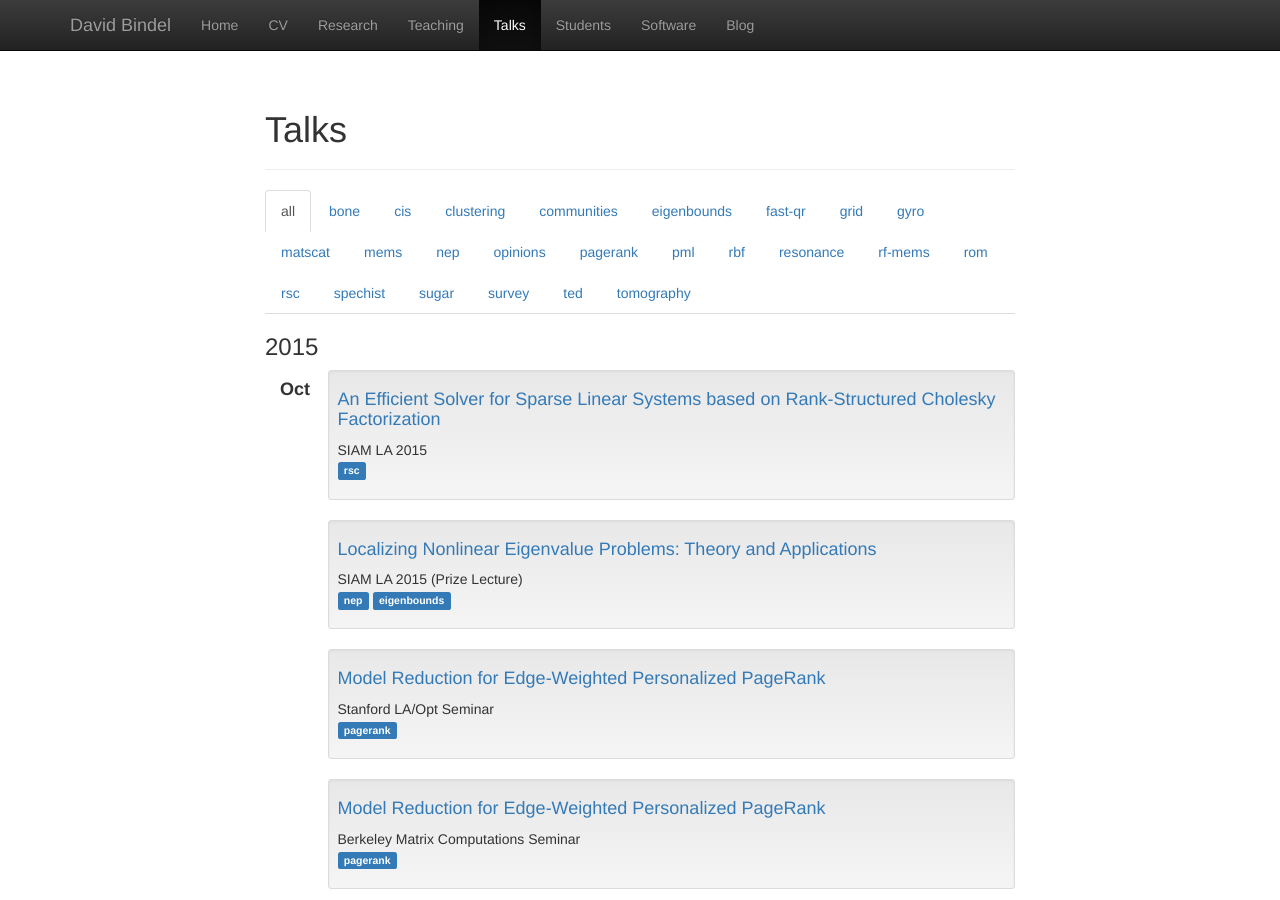
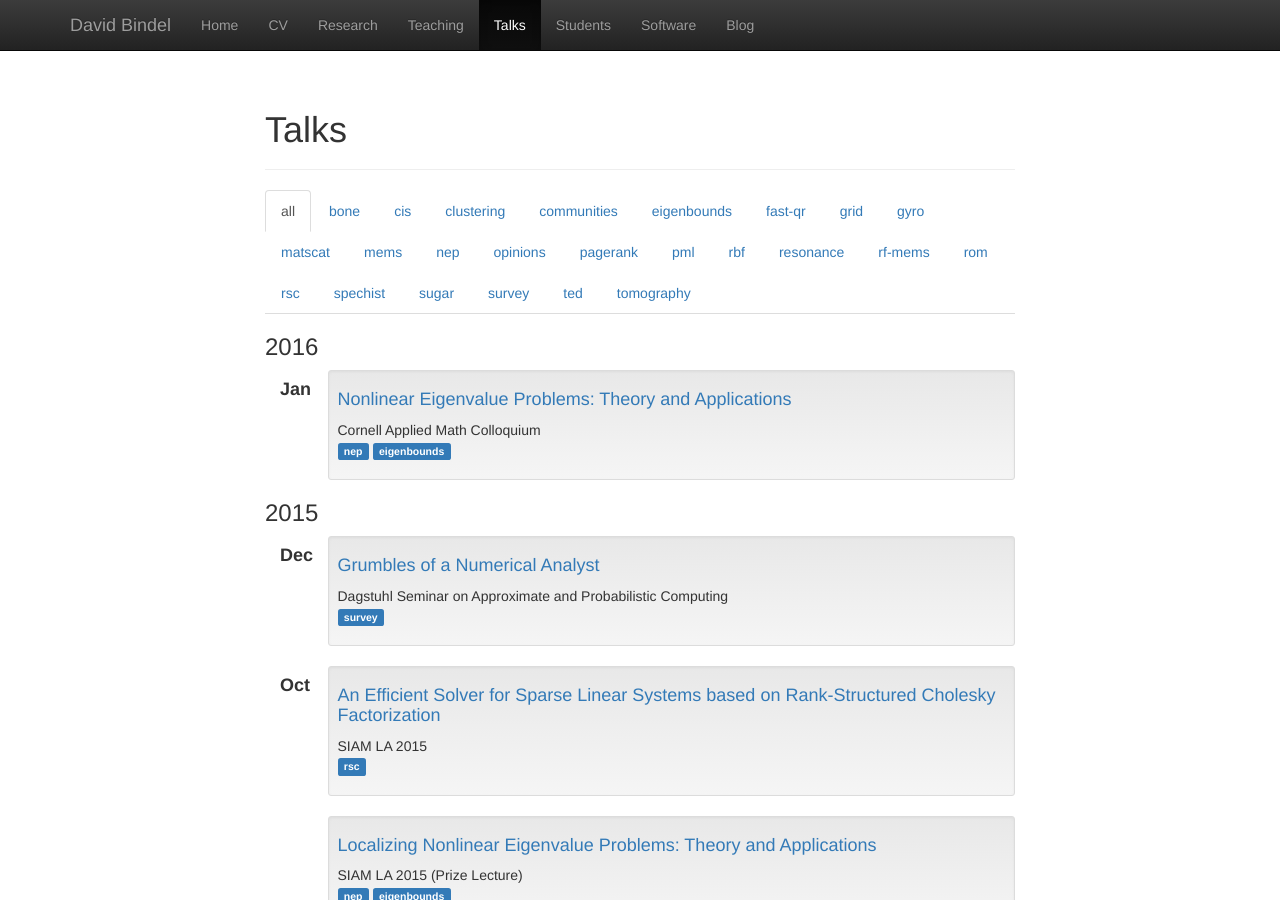
Before and after one commit to dbindel/cornell_web, a Jekyll site: the page built from talks.html, in a window 1280 px wide and 900 px high. Built offline with Jekyll 4.4.1, drawn with Linux system fonts in a browser that asks for light colours; nearby versions of some CDN libraries.

Commit message:
Added links to Dagstuhl talk and CAM colloquium.

```diff
--- a/_data/present.yml
+++ b/_data/present.yml
@@ -950,3 +950,16 @@
   tags: [rsc]
   where: SIAM LA 2015
   type: minisymposium
+-
+  date: 2015-12
+  file: dagstuhl/dagstuhl-dec15.pdf
+  title: "Grumbles of a Numerical Analyst"
+  tags: [survey]
+  where: Dagstuhl Seminar on Approximate and Probabilistic Computing
+-
+  date: 2016-01
+  file: cam/cam-jan16.pdf
+  title: "Nonlinear Eigenvalue Problems: Theory and Applications"
+  tags: [nep, eigenbounds]
+  where: Cornell Applied Math Colloquium
+  type: colloquium
```
